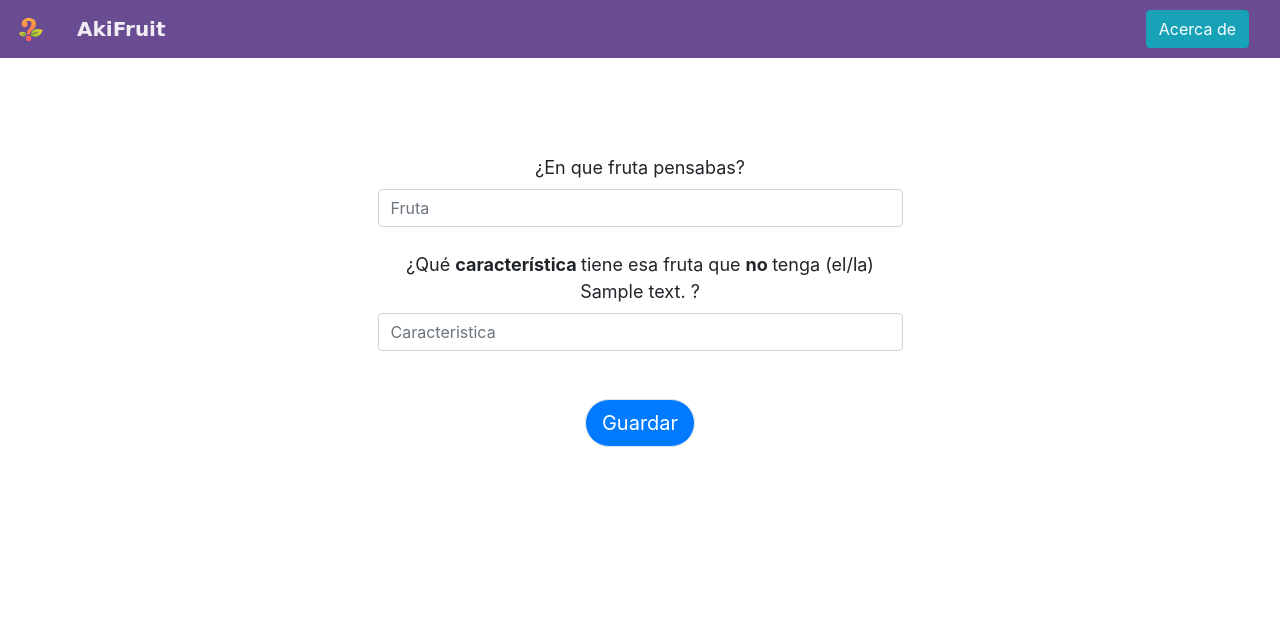
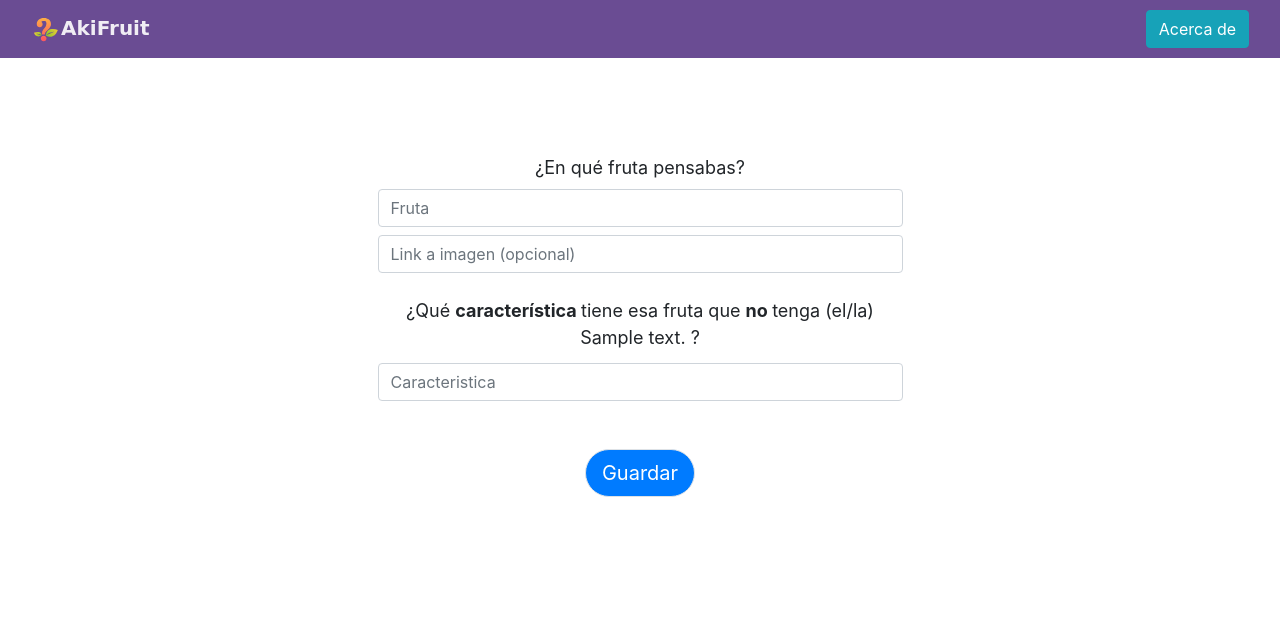
Before and after one commit to CeballosAndres/akifruits, a Flask app: template templates/fail.html in a window 1280 px wide. Shown: the top 641 px of the page. Run offline with Flask 2, Linux system fonts and the light colour scheme; the template is opened without the code that fills it: most values are stand-ins (such as "Sample title", 1, 10 or a date in 2020); some libraries are stand-ins or nearby versions.

Commit message:
Add imgaes function

```diff
--- a/main.py
+++ b/main.py
@@ -40,7 +40,8 @@ def fail(id):
             dataRight = {'document': response}
             dataLeft = {
                 'document':
-                {'text': request.form['new-fruit'].lower()}
+                {'text': request.form['new-fruit'].lower(),
+                 'img': request.form['image-fruit']}
             }
 
             nLeft = db.write(dataLeft)
--- a/static/js/lib.js
+++ b/static/js/lib.js
@@ -14,7 +14,6 @@ function getNextNode(res) {
         .done(function (data) {
             // Controla si se trata de hoja o de un padre
             if (data.error) {
-                console.log(data.error)
                 $('#yes').attr({
                     "onclick": "window.location='/end'",
                     "role": "link"
@@ -36,13 +35,17 @@ function getNextNode(res) {
                     $('#no').attr({
                         "onclick": "getNextNode('no')"
                     });
-
                     $('#image').hide();
                     $('#nose').show();
                 } else {
                     // En caso de que sea hoja
+
+                    if (data.body.img){
+                        console.log(data.body.img)
+                        $('#image').attr("src", data.body.img);
+                        $('#image').show();
+                    }
                     $('#text').text("es " + data.body.text);
-                    $('#image').show();
                     $('#nose').hide();
                     $('#yes').attr({
                         "onclick": "window.location='/end'",
@@ -57,7 +60,6 @@ function getNextNode(res) {
                         $('#no').attr({
                             "onclick": "getNextNode('no')"
                         });
-                        console.log('ejecutada')
                     }
                 }
             }
@@ -80,7 +82,6 @@ function pushLocalNode() {
 }
 
 function saveNode() {
-    console.log('guardando')
     let node = $('#right-node').val();
     if (localStorage.getItem('nodes')) {
         // En caso de que existan nodos guardados
--- a/templates/fail.html
+++ b/templates/fail.html
@@ -8,12 +8,13 @@
     <div class="container mt-5 pt-5" style="text-align: center;">
         <form method="post">
 
-            <label class="text-center" for="new-fruit">¿En que fruta pensabas?</label>
             <div class="container col-md-6">
-                <input type="text" class="form-control mb-4" name="new-fruit" placeholder="Fruta" required>
+                <label class="text-center" for="new-fruit">¿En qué fruta pensabas?</label>
+                <input type="text" class="form-control mb-2" name="new-fruit" placeholder="Fruta" required>
+                <input type="text" class="form-control mb-4" name="image-fruit" placeholder="Link a imagen (opcional)">
                 <label for="new-fruit-characteristic">¿Qué <strong>característica </strong>tiene esa fruta que <strong>no
                 </strong>tenga (el/la) {{ current_node.text }} ?</label>
-                <input type="text" class="form-control" name="new-fruit-characteristic" placeholder="Caracteristica" required>
+                <input type="text" class="form-control mt-1" name="new-fruit-characteristic" placeholder="Caracteristica" required>
                 <button class="btn btn-primary btn-lg border rounded-pill mt-5" type="submit">Guardar</button>
             </div>
         </form>
--- a/templates/game.html
+++ b/templates/game.html
@@ -16,8 +16,7 @@
             <button onclick="getNextNode('no');" class="btn btn-danger my-btn" id="no"> No  </button>
             <button onclick="saveNode();"class="btn btn-primary bg-secondary my-btn" id="nose">No sé</button>
         </div>
-        <img id="image" class="result-img" style="width: 300px; height: 200px; display:none" >
-    <a class="text-center mt-5" href="#" hidden>Volver a jugar</a>
+        <img src="#" id="image" class="result-img" style="width: 300px; height: 200px; display:none" >
 </div>
 </body>
 
--- a/templates/main.html
+++ b/templates/main.html
@@ -11,11 +11,9 @@
 
 <body>
     <nav class="navbar navbar-light navbar-expand-md" style="background: #6a4c93;">
-        <a class="navbar-brand" href="#">
-            <img src="/static/img/Logo.svg" width="30" height="30" alt="Logo AkiFruits">
-          </a>
         <div class="container-fluid"><a class="navbar-brand app-title" href="{{ url_for('index') }}"
-                style="color: rgba(255,255,255,0.9);"><strong>AkiFruit</strong></a><button data-toggle="collapse"
+                style="color: rgba(255,255,255,0.9);"><img src="/static/img/Logo.svg" width="30" height="30"
+                    alt="Logo AkiFruits"><strong>AkiFruit</strong></a><button data-toggle="collapse"
                 class="navbar-toggler" data-target="#navcol-1"><span class="sr-only">Toggle navigation</span><span
                     class="navbar-toggler-icon"></span></button>
             <div class="collapse navbar-collapse" id="navcol-1">
```
Also changed, not shown: mongoapi.py (+5 -5 lines), templates/welcome.html (+5 -4 lines).
